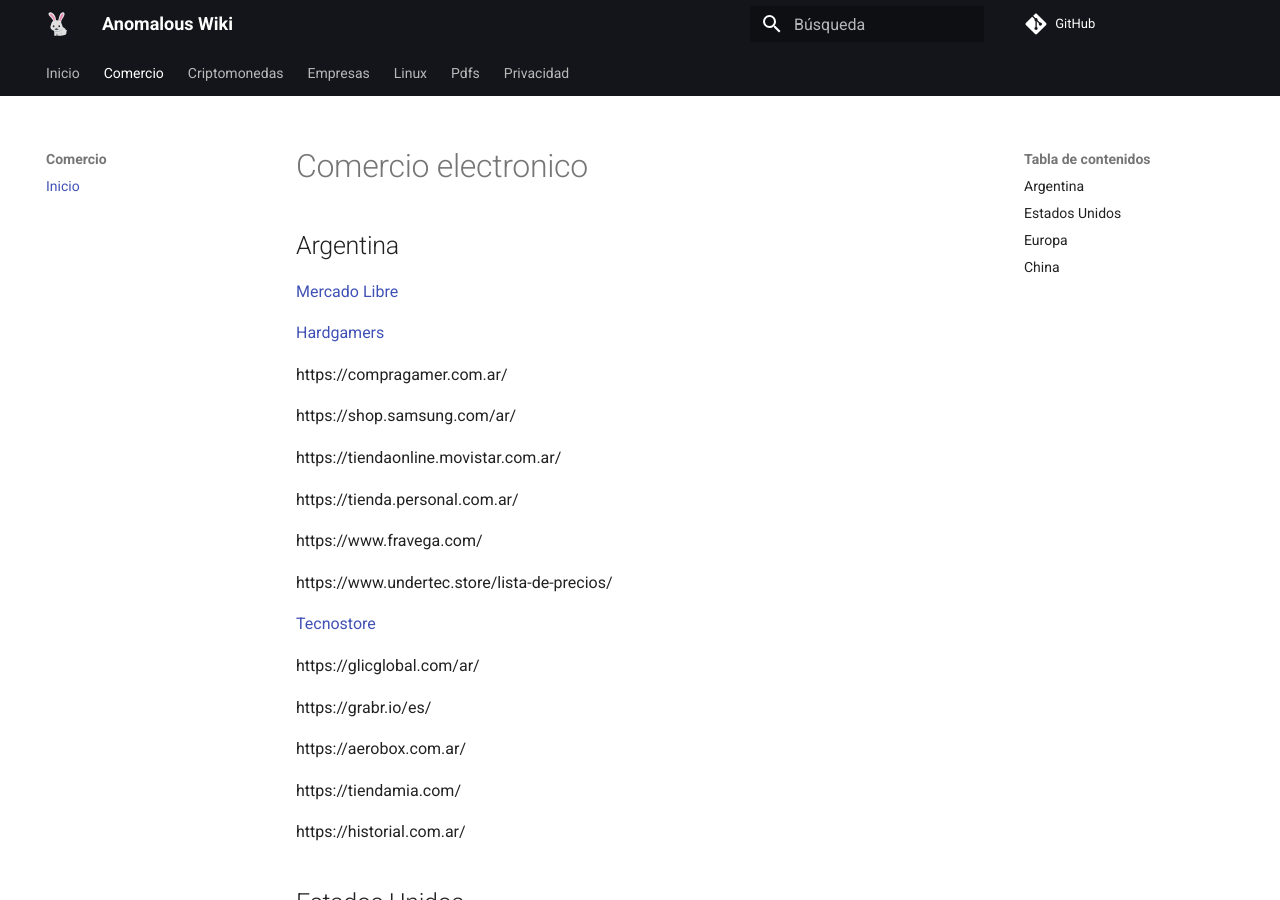
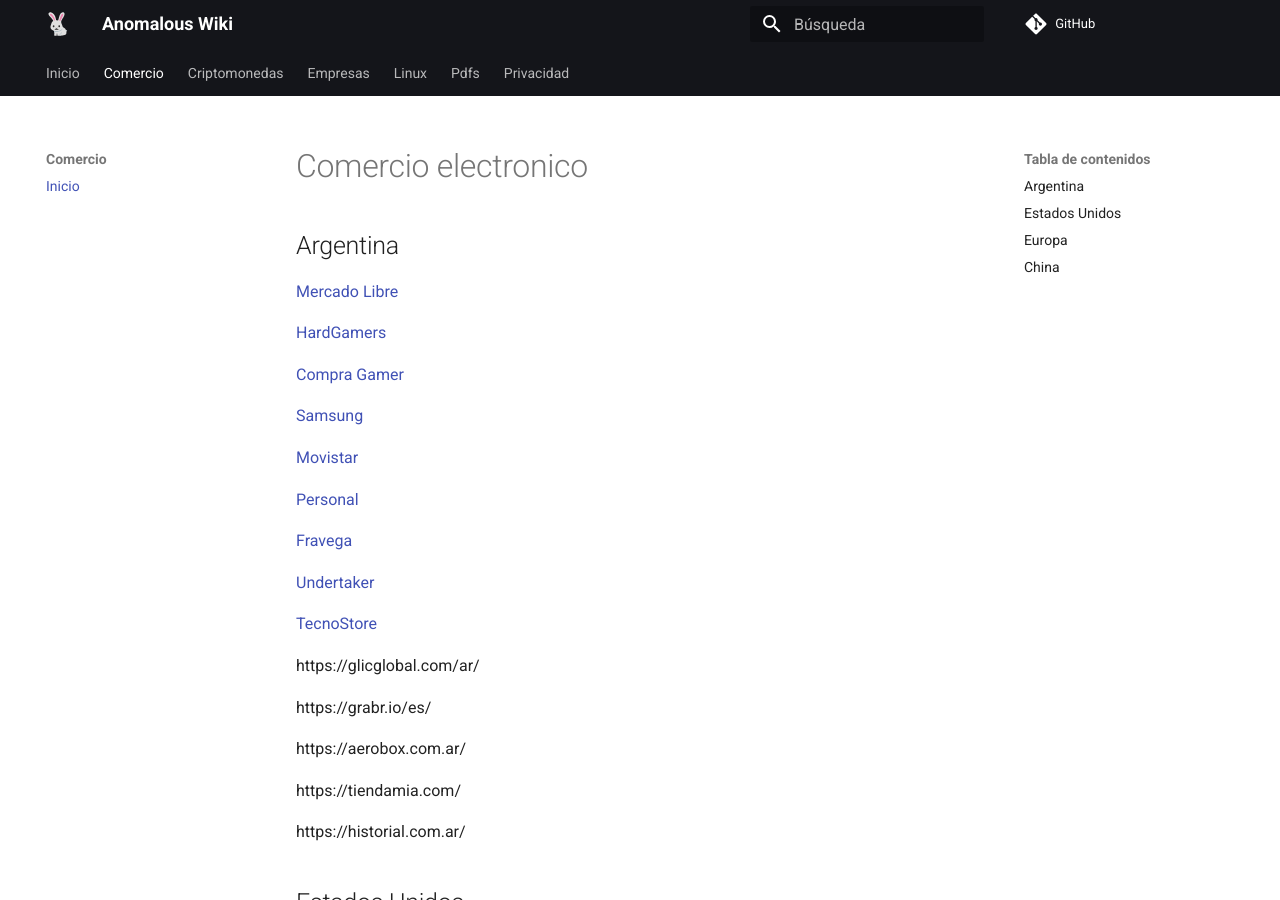
Before and after one commit to anomalouscode/wiki, an MkDocs documentation site: the page built from docs/comercio/index.md, in a window 1280 px wide and 900 px high. Built offline with MkDocs 1.6.1 and Material for MkDocs 9.7.7, drawn with Linux system fonts in a browser that asks for light colours; comment, search, counter and statistics services are not loaded.

Commit message:
Update index.md

```diff
--- a/docs/comercio/index.md
+++ b/docs/comercio/index.md
@@ -8,21 +8,21 @@
 
 [Mercado Libre](https://www.mercadolibre.com.ar/)
 
-[Hardgamers](https://www.hardgamers.com.ar/)
+[HardGamers](https://www.hardgamers.com.ar/)
 
-https://compragamer.com.ar/
+[Compra Gamer](https://compragamer.com.ar/)
 
-https://shop.samsung.com/ar/
+[Samsung](https://shop.samsung.com/ar/)
 
-https://tiendaonline.movistar.com.ar/
+[Movistar](https://tiendaonline.movistar.com.ar/)
 
-https://tienda.personal.com.ar/
+[Personal](https://tienda.personal.com.ar/)
 
-https://www.fravega.com/
+[Fravega](https://www.fravega.com/)
 
-https://www.undertec.store/lista-de-precios/
+[Undertaker](https://www.undertec.store/lista-de-precios/)
 
-[Tecnostore](https://docs.google.com/spreadsheets/d/1m9WHFSSml0b_9Ipo1QzGHh4qDxGj8bCFFsoefAFK0QA/edit)
+[TecnoStore](https://docs.google.com/spreadsheets/d/1m9WHFSSml0b_9Ipo1QzGHh4qDxGj8bCFFsoefAFK0QA/edit)
 
 https://glicglobal.com/ar/
 
```
